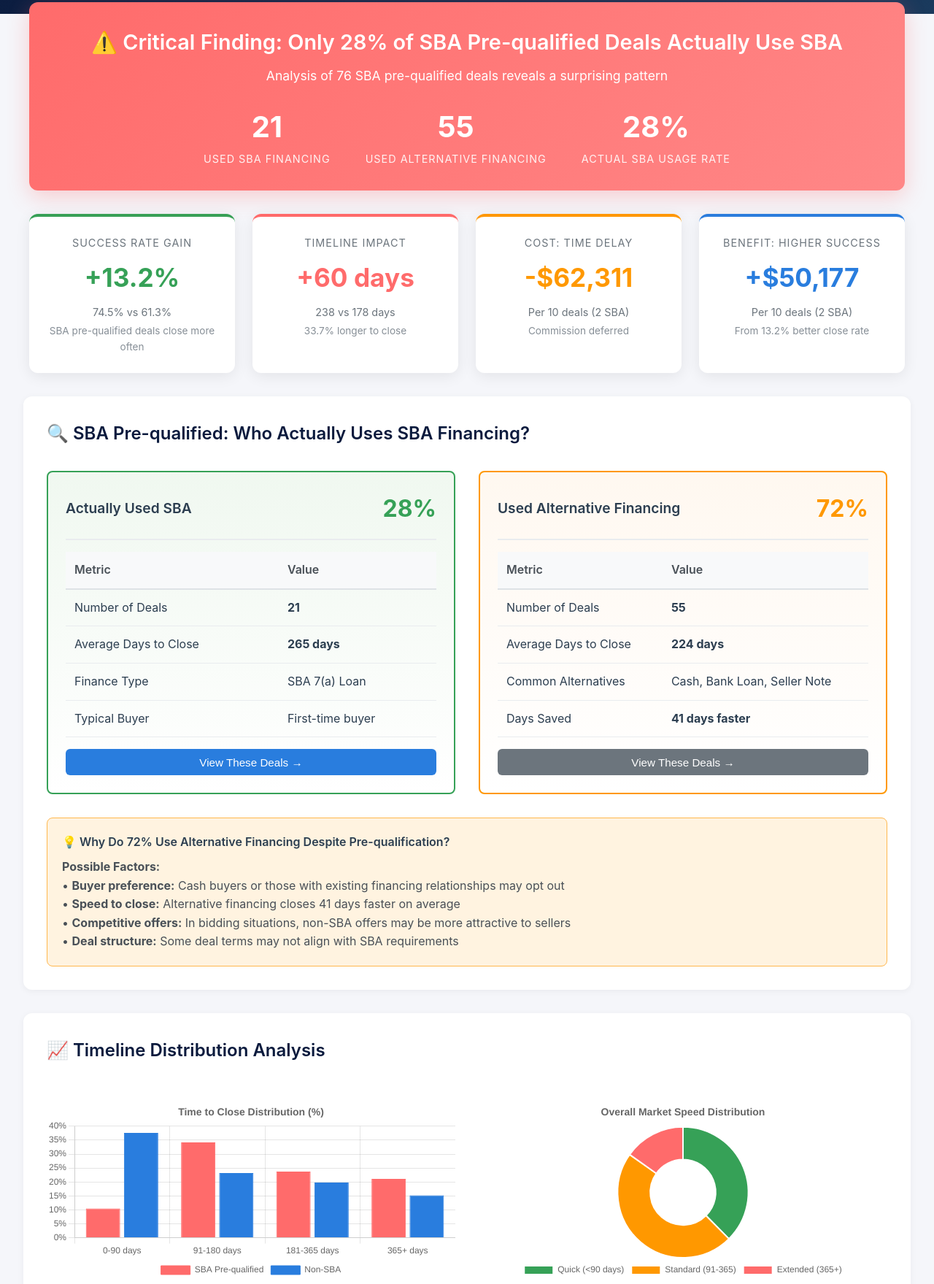
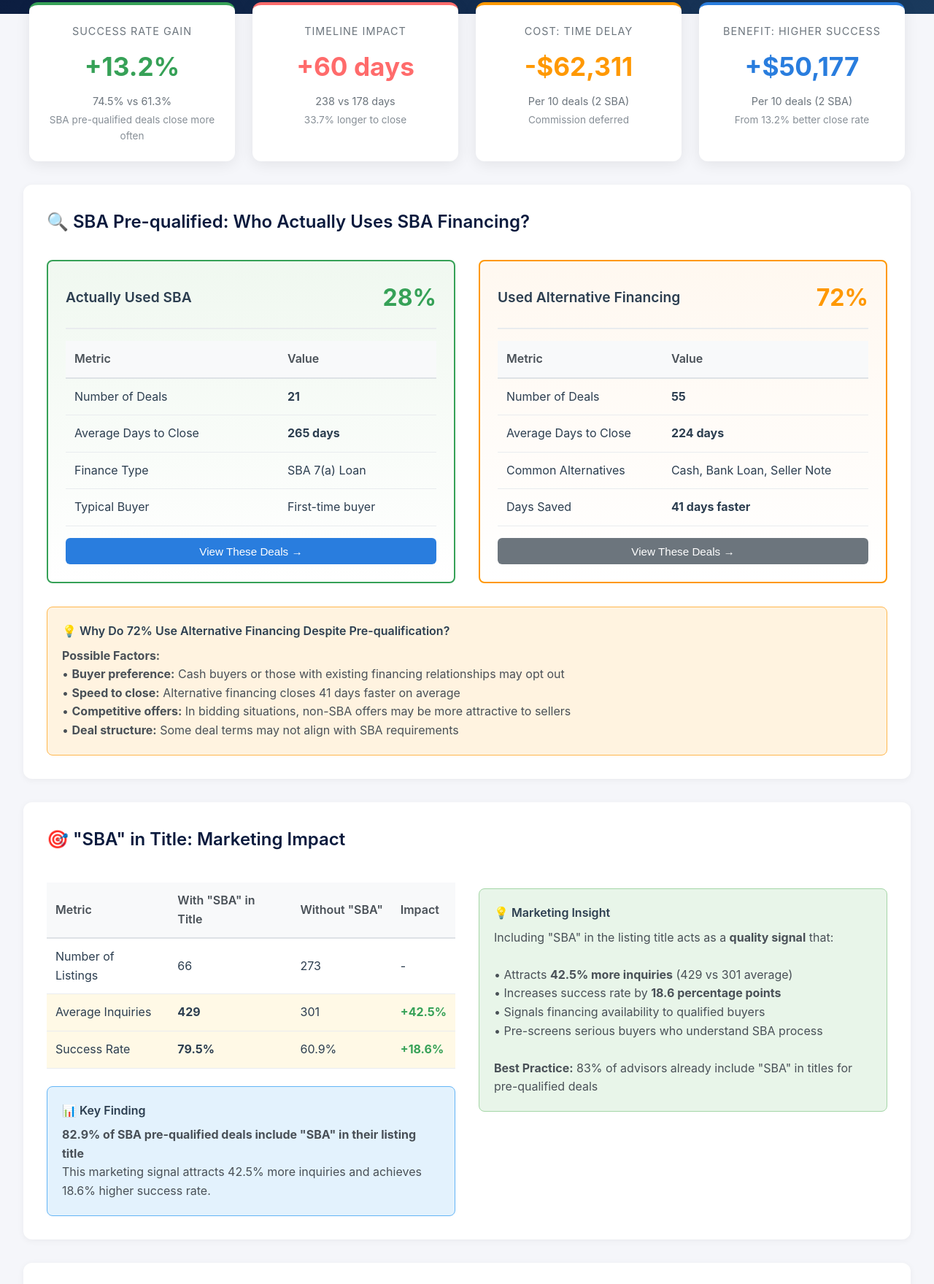
Before and after one commit to daoustmark/sba-study, a plain HTML site: page dashboard.html in a window 1280 px wide. Shown: the part 153-1912 px from the top of the page at 73% size. Drawn offline with nearby package versions, Linux system fonts and the light colour scheme.

Commit message:
Fix modal data display and add inquiry analysis
- Fixed modal to properly handle boolean values for actually_used_sba field
- Removed critical finding banner as requested
- Added back inquiry analysis section showing 42.5% more inquiries with SBA in title
- Added key insight: 82.9% of SBA pre-qualified deals include SBA in their title
- Fixed finance type display in modals
- Adjusted layout after removing critical finding banner

```diff
--- a/dashboard.html
+++ b/dashboard.html
@@ -91,7 +91,9 @@
             display: grid;
             grid-template-columns: repeat(auto-fit, minmax(280px, 1fr));
             gap: 1.5rem;
-            margin: 2rem auto;
+            margin: -3rem auto 2rem;
+            position: relative;
+            z-index: 10;
             max-width: 1200px;
         }
 
@@ -483,28 +485,6 @@
     </div>
 
     <div class="container">
-        <!-- Critical Insight Banner -->
-        <div class="critical-insight">
-            <h2>⚠️ Critical Finding: Only 28% of SBA Pre-qualified Deals Actually Use SBA</h2>
-            <p style="font-size: 1.1rem; margin-top: 0.5rem;">
-                Analysis of 76 SBA pre-qualified deals reveals a surprising pattern
-            </p>
-            <div class="insight-stats">
-                <div class="stat-item">
-                    <div class="stat-value">21</div>
-                    <div class="stat-label">Used SBA Financing</div>
-                </div>
-                <div class="stat-item">
-                    <div class="stat-value">55</div>
-                    <div class="stat-label">Used Alternative Financing</div>
-                </div>
-                <div class="stat-item">
-                    <div class="stat-value">28%</div>
-                    <div class="stat-label">Actual SBA Usage Rate</div>
-                </div>
-            </div>
-        </div>
-
         <!-- Key Metrics -->
         <div class="metrics-grid">
             <div class="metric-card success">
@@ -622,6 +602,68 @@
                     • <strong>Speed to close:</strong> Alternative financing closes 41 days faster on average<br>
                     • <strong>Competitive offers:</strong> In bidding situations, non-SBA offers may be more attractive to sellers<br>
                     • <strong>Deal structure:</strong> Some deal terms may not align with SBA requirements
+                </div>
+            </div>
+        </div>
+
+        <!-- Inquiry Analysis -->
+        <div class="section">
+            <h2 class="section-title">🎯 "SBA" in Title: Marketing Impact</h2>
+            <div class="two-column">
+                <div>
+                    <table class="data-table">
+                        <thead>
+                            <tr>
+                                <th>Metric</th>
+                                <th>With "SBA" in Title</th>
+                                <th>Without "SBA"</th>
+                                <th>Impact</th>
+                            </tr>
+                        </thead>
+                        <tbody>
+                            <tr>
+                                <td>Number of Listings</td>
+                                <td>66</td>
+                                <td>273</td>
+                                <td>-</td>
+                            </tr>
+                            <tr class="highlight-row">
+                                <td>Average Inquiries</td>
+                                <td><strong>429</strong></td>
+                                <td>301</td>
+                                <td style="color: #36a157;"><strong>+42.5%</strong></td>
+                            </tr>
+                            <tr class="highlight-row">
+                                <td>Success Rate</td>
+                                <td><strong>79.5%</strong></td>
+                                <td>60.9%</td>
+                                <td style="color: #36a157;"><strong>+18.6%</strong></td>
+                            </tr>
+                        </tbody>
+                    </table>
+
+                    <div class="insight-box info" style="margin-top: 1.5rem;">
+                        <div class="insight-title">📊 Key Finding</div>
+                        <div class="insight-text">
+                            <strong>82.9% of SBA pre-qualified deals include "SBA" in their listing title</strong><br>
+                            This marketing signal attracts 42.5% more inquiries and achieves 18.6% higher success rate.
+                        </div>
+                    </div>
+                </div>
+                <div>
+                    <div class="insight-box success">
+                        <div class="insight-title">💡 Marketing Insight</div>
+                        <div class="insight-text">
+                            Including "SBA" in the listing title acts as a <strong>quality signal</strong> that:
+                            <br><br>
+                            • Attracts <strong>42.5% more inquiries</strong> (429 vs 301 average)<br>
+                            • Increases success rate by <strong>18.6 percentage points</strong><br>
+                            • Signals financing availability to qualified buyers<br>
+                            • Pre-screens serious buyers who understand SBA process<br>
+                            <br>
+                            <strong>Best Practice:</strong> 83% of advisors already include "SBA" in titles for pre-qualified deals
+                        </div>
+                    </div>
                 </div>
             </div>
         </div>
@@ -888,13 +930,15 @@
 
             let filteredData;
             if (type === 'used') {
-                // For "used", show deals with actually_used_sba === 1
-                filteredData = sbaDeals.filter(l => l.actually_used_sba === 1);
+                // For "used", show deals with actually_used_sba === true or 1
+                filteredData = sbaDeals.filter(l => l.actually_used_sba === true || l.actually_used_sba === 1);
             } else {
-                // For "not used", either actually_used_sba === 0 OR no LOI data (undefined)
+                // For "not used", either actually_used_sba === false/0 OR no LOI data (null/undefined)
                 filteredData = sbaDeals.filter(l =>
+                    l.actually_used_sba === false ||
                     l.actually_used_sba === 0 ||
-                    (l.actually_used_sba === undefined && l.closed_date)
+                    l.actually_used_sba === null ||
+                    l.actually_used_sba === undefined
                 );
             }
 
@@ -904,16 +948,27 @@
                 `SBA Deals That Used Alternative Financing (${filteredData.length})`;
 
             // Populate table
-            tbody.innerHTML = filteredData.map(l => `
+            tbody.innerHTML = filteredData.map(l => {
+                let financeType = l.finance_type || '';
+                if (!financeType) {
+                    if (l.actually_used_sba === true || l.actually_used_sba === 1) {
+                        financeType = 'SBA 7(a)';
+                    } else if (l.actually_used_sba === false || l.actually_used_sba === 0) {
+                        financeType = 'Alternative';
+                    } else {
+                        financeType = 'Unknown';
+                    }
+                }
+                return `
                 <tr>
                     <td>${l.id}</td>
                     <td>${l.name}</td>
-                    <td>${l.finance_type || (l.actually_used_sba === 1 ? 'SBA 7(a)' : (l.actually_used_sba === 0 ? 'Alternative' : 'Unknown'))}</td>
+                    <td>${financeType}</td>
                     <td>${l.days_on_market || 'N/A'}</td>
                     <td>${l.total_inquiries || 0}</td>
                     <td>${l.closed_date || 'N/A'}</td>
                 </tr>
-            `).join('');
+            `}).join('');
 
             modal.style.display = 'block';
         }
```
